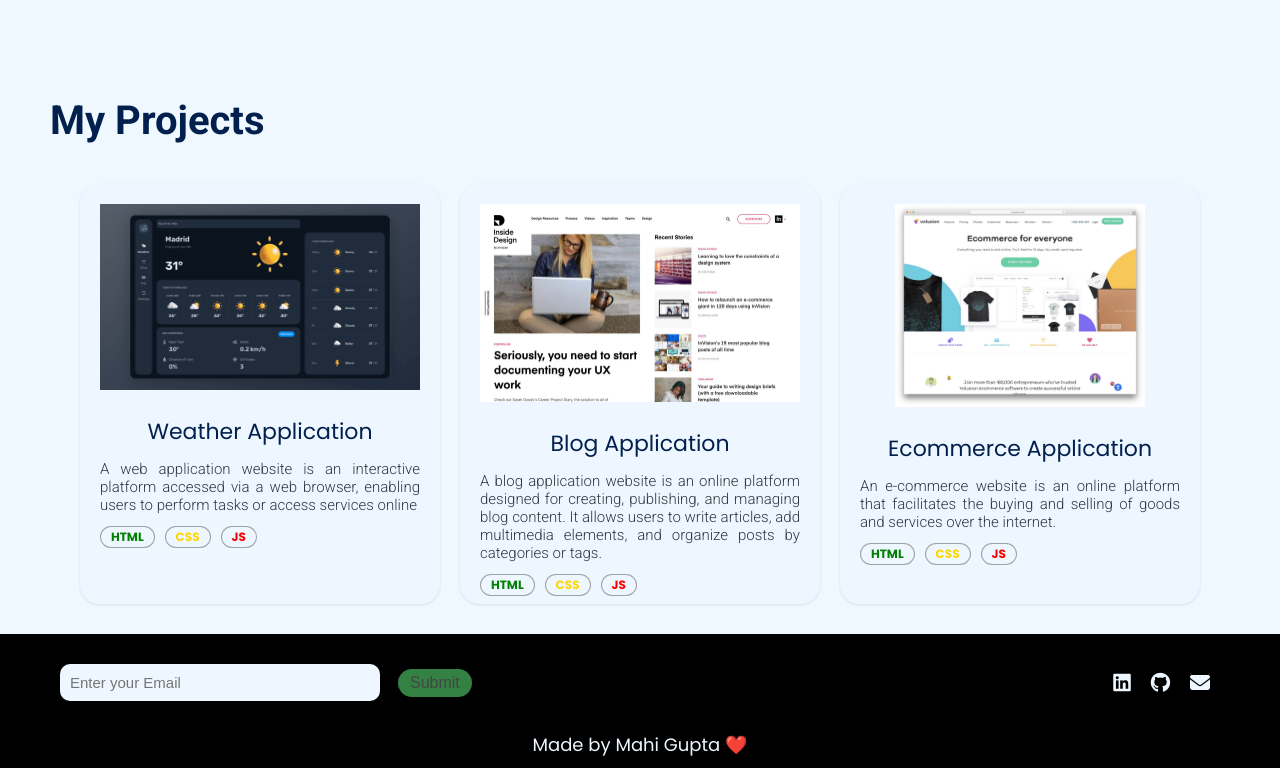
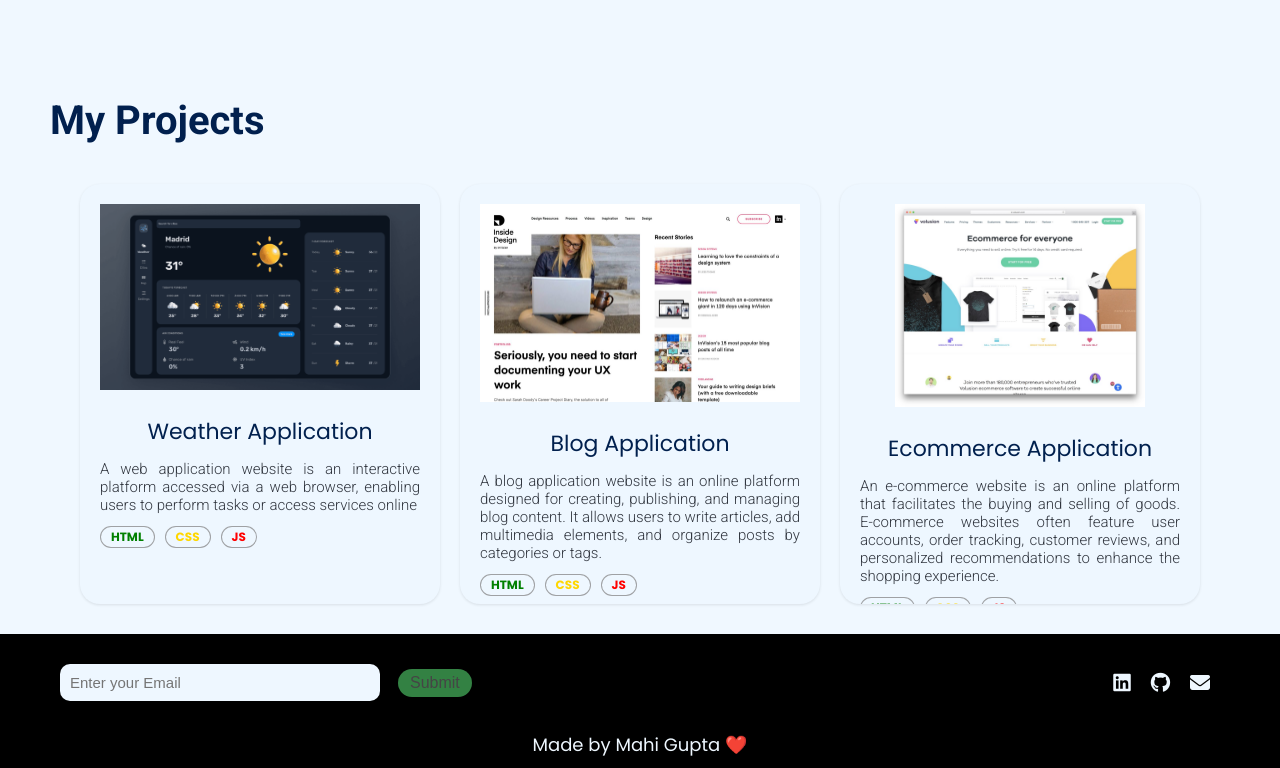
Before and after one commit to Mahigupta17/Portfolio, a plain HTML site: page index.html in a window 1280 px wide. Shown: the part 2463-3231 px from the top of the page. Drawn offline with Linux system fonts and the light colour scheme.

Commit message:
index.html

```diff
--- a/index.html
+++ b/index.html
@@ -156,7 +156,7 @@
                 </div>
                 <div class="card-content">
                     <h3>Ecommerce Application</h3>
-                    <p>An e-commerce website is an online platform that facilitates the buying and selling of goods and services over the internet.</p>
+                    <p>An e-commerce website is an online platform that facilitates the buying and selling of goods. E-commerce websites often feature user accounts, order tracking, customer reviews, and personalized recommendations to enhance the shopping experience.</p>
                     <div class="technology">
                         <a href="#">HTML</a>
                         <a href="#">CSS</a>
```
